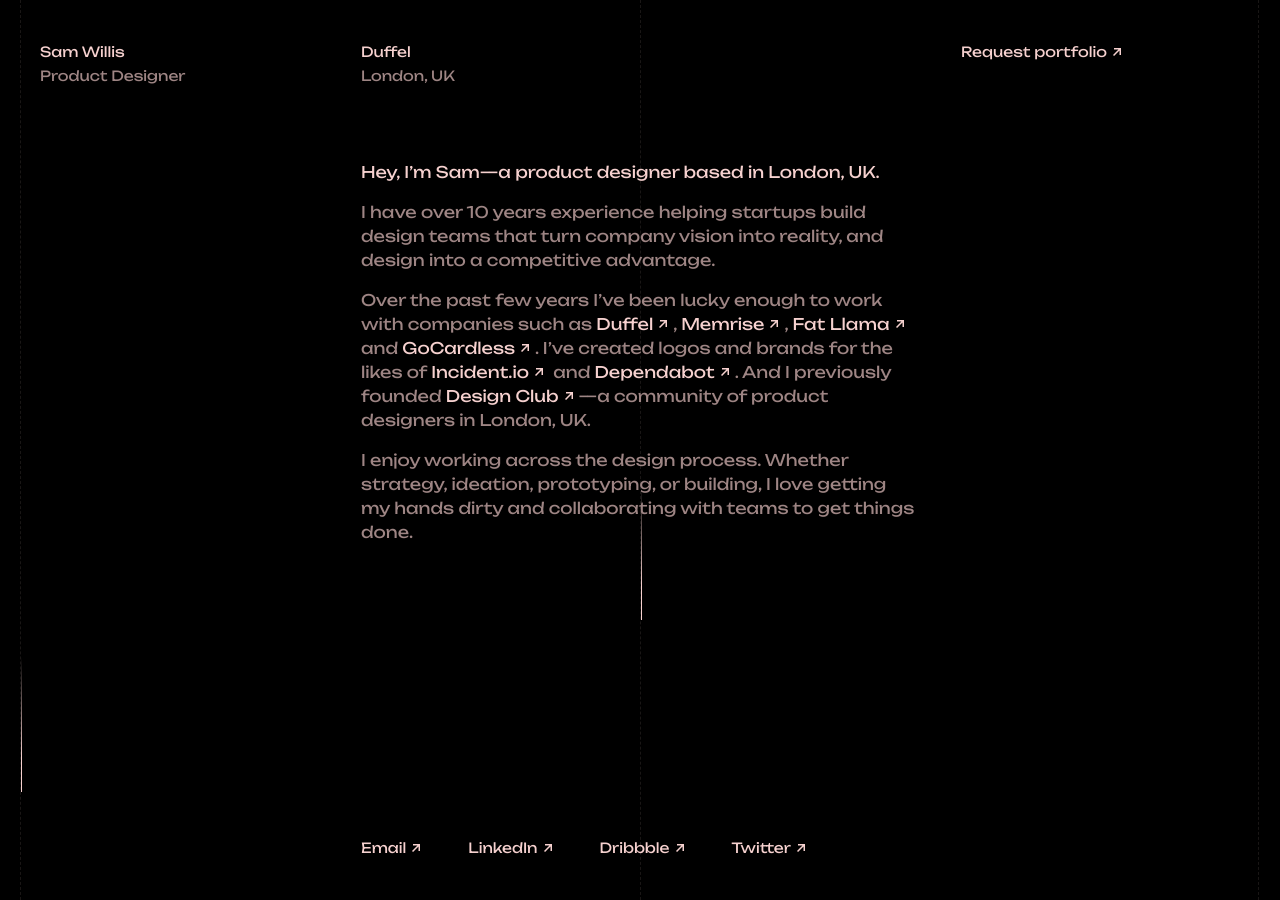
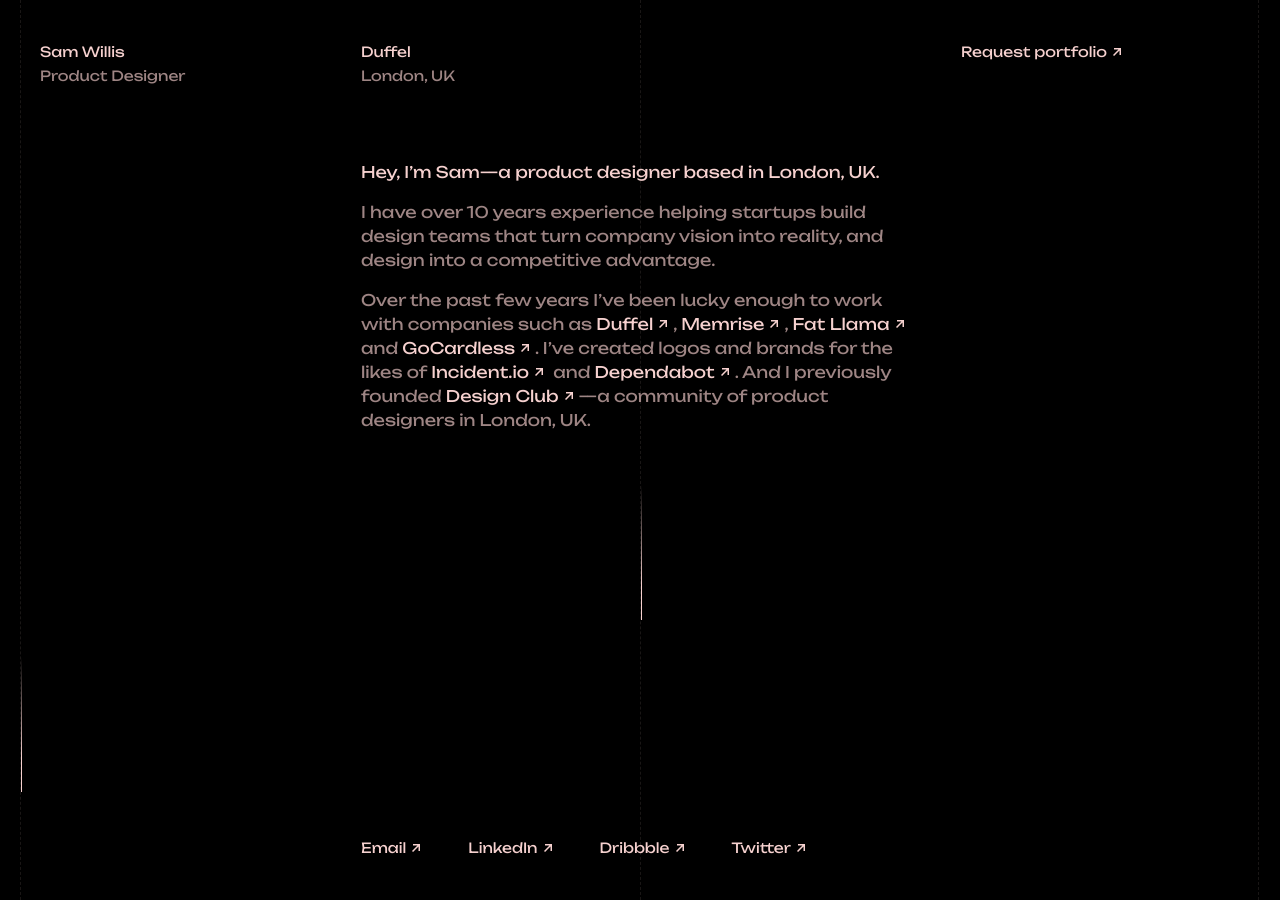
Before and after one commit to swillis/samwillis-site, a Jekyll site: the page built from index.markdown, in a window 1280 px wide. Built offline with Jekyll 4.4.1, drawn with Linux system fonts in a browser that asks for light colours.

Commit message:
remove last para

```diff
--- a/_includes/_main.html
+++ b/_includes/_main.html
@@ -28,7 +28,6 @@
         <p>Hey, I’m Sam—a product designer based in London, UK.</p>
         <p>I have over 10 years experience helping startups build design teams that turn company vision into reality, and design into a competitive advantage.</p>
         <p>Over the past few years I’ve been lucky enough to work with companies such as <a href="https://duffel.com" target="_blank">Duffel<img src="/assets/img/icons/link.svg" alt=""></a>, <a href="https://memrise.com" target="_blank">Memrise<img src="/assets/img/icons/link.svg" alt=""></a>, <a href="https://fatllama.com" target="_blank">Fat Llama<img src="/assets/img/icons/link.svg" alt=""></a> and <a href="https://gocardless.com" target="_blank">GoCardless<img src="/assets/img/icons/link.svg" alt=""></a>. I’ve created logos and brands for the likes of <a href="https://incident.io" target="_blank">Incident.io<img src="/assets/img/icons/link.svg" alt=""></a> and <a href="https://dependabot.com" target="_blank">Dependabot<img src="/assets/img/icons/link.svg" alt=""></a>. And I previously founded <a href="https://designclub.io" target="_blank">Design Club<img src="/assets/img/icons/link.svg" alt=""></a>—a community of product designers in London, UK.</p>
-        <p>I enjoy working across the design process. Whether strategy, ideation,  prototyping, or building, I love getting my hands dirty and collaborating with teams to get things done.</p>
       </div>
       <div class="contact-links">
         <a href="mailto:hey@samwill.is" target="_blank" class="contact-link">Email<img src="/assets/img/icons/link.svg" alt=""></a>
```
